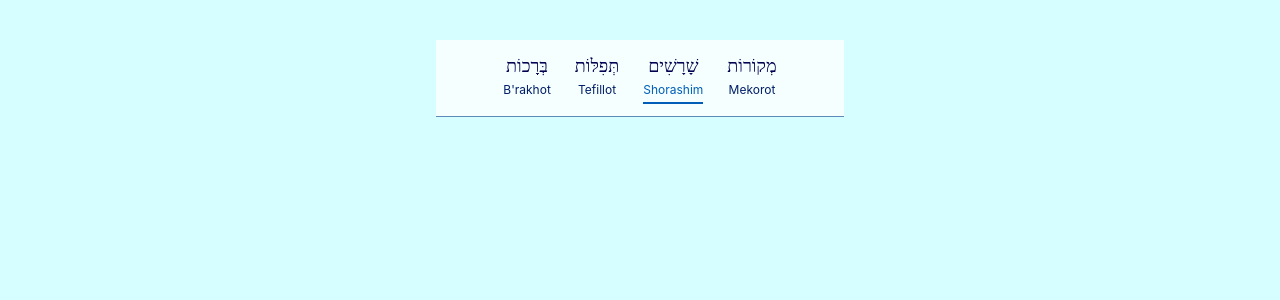
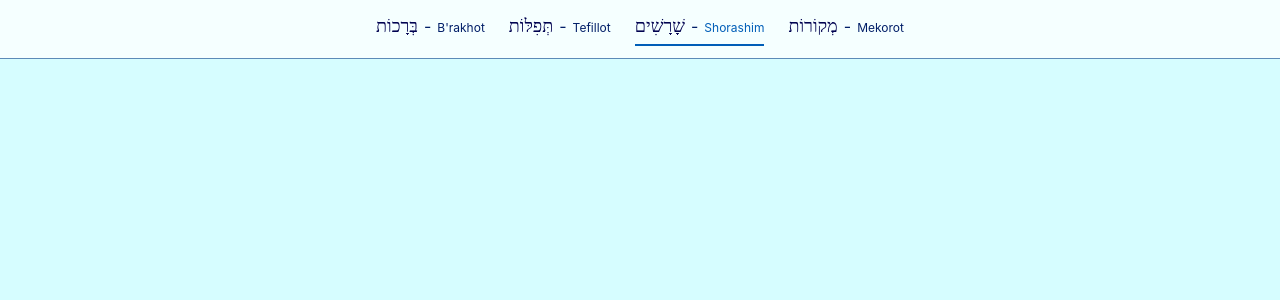
Before and after one commit to KerryCX/jewish-journey, a React (Vite) app: page /shorashim/1 in a window 1280 px wide. Shown: the top 300 px of the page. Built offline with nearby package versions, Linux system fonts and the light colour scheme; a web font is replaced by a local one.

Commit message:
feat: move nav and Shorashim outside content wrapper for full-width layouts

```diff
--- a/src/App.jsx
+++ b/src/App.jsx
@@ -8,8 +8,8 @@ import Nav from "./components/Nav";
 function App() {
   return (
     <div className='min-h-screen bg-base text-ink'>
+      <Nav />
       <div className='mx-auto max-w-md px-5 py-10'>
-        <Nav />
         <Routes>
           <Route
             path='/'
@@ -28,10 +28,16 @@ function App() {
             }
           />
           <Route path='/tefillot' element={<Tefillot />} />
-          <Route path='/shorashim' element={<Shorashim />} />
           <Route path='/mekorot' element={<Mekorot />} />
         </Routes>
       </div>
+
+      {/* Shorashim manages its own responsive width (max-w-6xl normally,
+          full viewport width in desktop Talmud mode), so it renders
+          outside the max-w-md wrapper rather than being squeezed into it. */}
+      <Routes>
+        <Route path='/shorashim' element={<Shorashim />} />
+      </Routes>
     </div>
   );
 }
--- a/src/components/Nav.jsx
+++ b/src/components/Nav.jsx
@@ -30,15 +30,15 @@ const navItems = [
 
 export default function Nav() {
   return (
-    <nav className='mb-6 border-b border-line bg-surface'>
-      <ul className='flex justify-center gap-6 px-4 py-3'>
+    <nav className='w-full border-b border-line bg-surface'>
+      <ul className='flex w-full justify-center gap-6 px-4 py-3'>
         {navItems.map(({ to, hebrew, transliteration, english }) => (
           <li key={to} className='group relative'>
             <NavLink
               to={to}
               end={to === "/"}
               className={({ isActive }) =>
-                `flex flex-col items-center border-b-2 pb-1 no-underline focus-visible:outline focus-visible:outline-2 focus-visible:outline-accent focus-visible:outline-offset-2 ${
+                `flex flex-col items-center gap-0 border-b-2 pb-1 no-underline focus-visible:outline focus-visible:outline-2 focus-visible:outline-accent focus-visible:outline-offset-2 sm:flex-row sm:items-baseline sm:gap-1.5 ${
                   isActive ? "border-accent" : "border-transparent"
                 }`
               }
@@ -52,17 +52,20 @@ export default function Nav() {
                   >
                     {hebrew}
                   </span>
-                  <span className='sr-only'>
-                    {" "}
-                    ({transliteration}, {english})
+                  <span aria-hidden='true' className='hidden text-ink-soft sm:inline'>
+                    -
                   </span>
                   <span
                     aria-hidden='true'
-                    className={`mt-0.5 text-xs ${
+                    className={`mt-0.5 text-xs sm:mt-0 ${
                       isActive ? "text-accent" : "text-ink-soft"
                     }`}
                   >
                     {transliteration}
+                  </span>
+                  <span className='sr-only'>
+                    {" "}
+                    ({transliteration}, {english})
                   </span>
                 </>
               )}
```
Also changed, not shown: src/components/Nav.module.css (+27 -0 lines).
